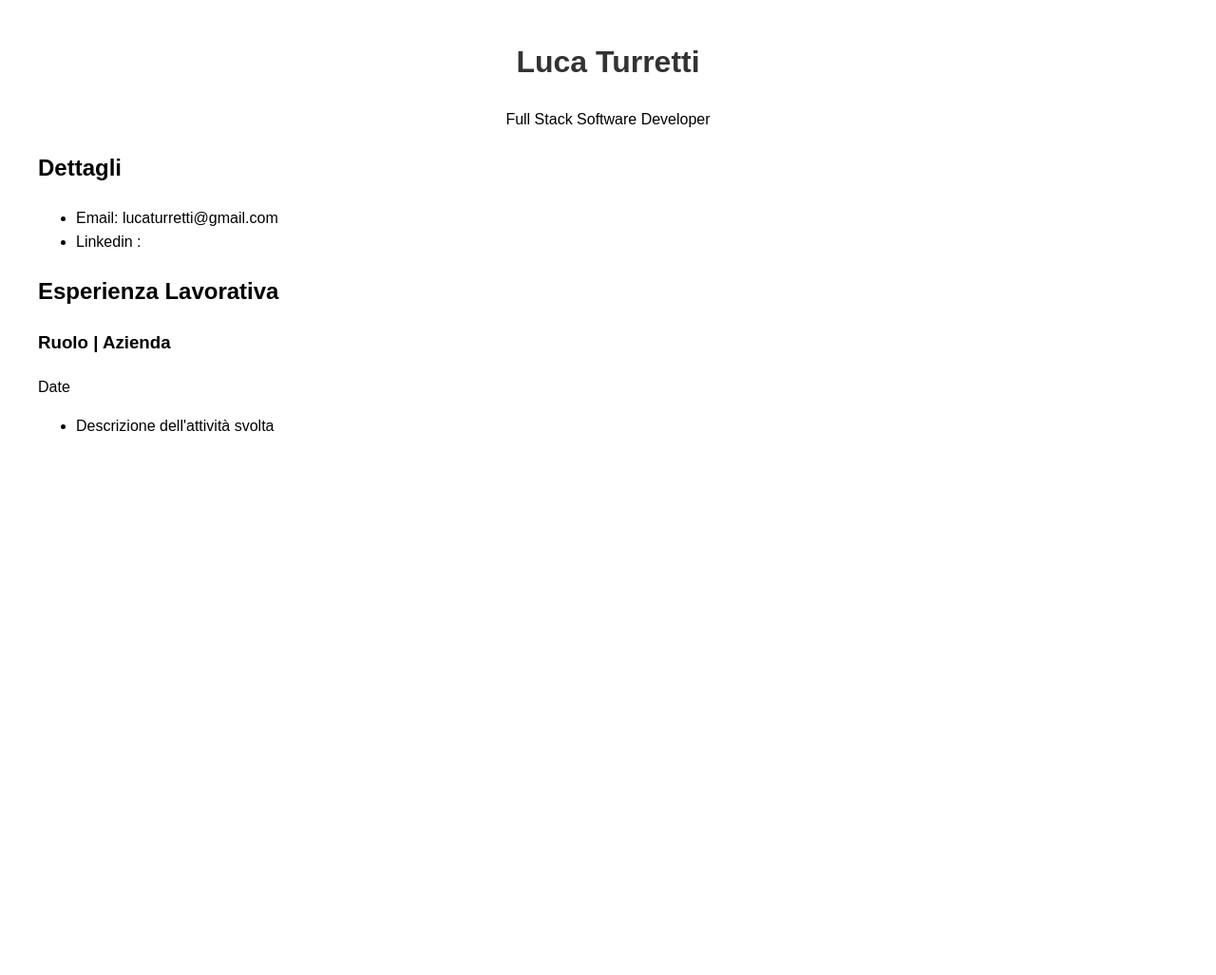
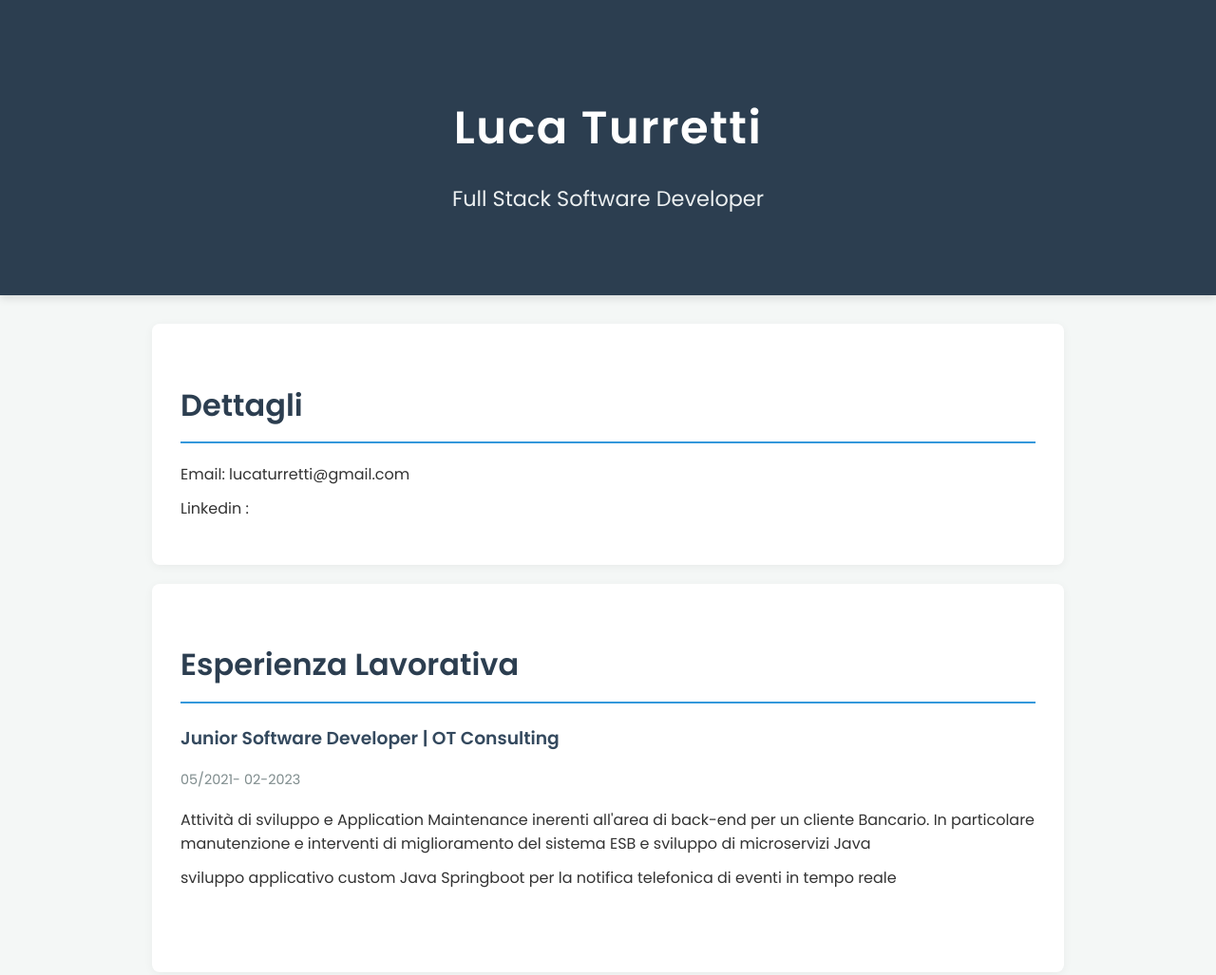
Before and after one commit to Turrett/Turrett.github.io, a plain HTML site: page index.html in a window 1280 px wide. Shown: the whole page at 95% size. Before the commit the page ends 800 px from the top, so only its background shows below. Drawn offline with Linux system fonts and the light colour scheme.

Commit message:
update style

```diff
--- a/index.html
+++ b/index.html
@@ -4,6 +4,7 @@
     <meta charset="UTF-8">
     <title>Il Mio Curriculum</title>
     <link rel="stylesheet" href="style.css">
+    <link href="https://fonts.googleapis.com/css2?family=Poppins:wght@300;400;600&display=swap" rel="stylesheet">
 </head>
 <body>
     <header>
@@ -20,10 +21,11 @@
     <section class="esperienza">
         <h2>Esperienza Lavorativa</h2>
         <div>
-            <h3>Ruolo | Azienda</h3>
-            <p>Date</p>
+            <h3>Junior Software Developer | OT Consulting</h3>
+            <p>05/2021- 02-2023</p>
             <ul>
-                <li>Descrizione dell'attività svolta</li>
+                <li>Attività di sviluppo e Application Maintenance inerenti all'area di back-end per un cliente Bancario. In particolare manutenzione e interventi di miglioramento del sistema ESB e sviluppo di microservizi Java</li>
+                <li>sviluppo applicativo custom Java Springboot per la notifica telefonica di eventi in tempo reale</li>
             </ul>
         </div>
     </section>
--- a/style.css
+++ b/style.css
@@ -1,14 +1,79 @@
 body {
-    font-family: sans-serif;
-    line-height: 1.6;
-    margin: 40px;
+    font-family: 'Poppins', sans-serif; /* Modern font */
+    line-height: 1.8;
+    margin: 0; /* Remove default margin */
+    background-color: #f4f7f6; /* Light background */
+    color: #333;
 }
 
 header {
     text-align: center;
-    margin-bottom: 20px;
+    padding: 60px 20px; /* More padding */
+    background-color: #2c3e50; /* Darker header background */
+    color: #fff;
+    margin-bottom: 30px;
+    box-shadow: 0 4px 8px rgba(0, 0, 0, 0.1);
 }
 
 h1 {
-    color: #333;
+    color: #fff; /* White color for header */
+    font-size: 3em; /* Larger heading */
+    margin-bottom: 10px;
+    letter-spacing: 1.5px;
 }
+
+header p {
+    font-size: 1.4em;
+    color: #ecf0f1;
+    margin-top: 0;
+}
+
+section {
+    background-color: #fff;
+    margin: 20px auto; /* Center sections with auto margin */
+    padding: 30px;
+    border-radius: 8px;
+    box-shadow: 0 2px 10px rgba(0, 0, 0, 0.05); /* Subtle shadow */
+    max-width: 900px; /* Max width for readability */
+}
+
+h2 {
+    color: #2c3e50; /* Darker color for section titles */
+    border-bottom: 2px solid #3498db; /* Blue underline */
+    padding-bottom: 10px;
+    margin-bottom: 20px;
+    font-size: 2em;
+}
+
+.dettagli ul,
+.esperienza ul {
+    list-style: none; /* Remove bullet points */
+    padding: 0;
+}
+
+.dettagli li,
+.esperienza li {
+    margin-bottom: 10px;
+    line-height: 1.6;
+}
+
+.esperienza div {
+    margin-bottom: 25px;
+    padding-bottom: 15px;
+    border-bottom: 1px dashed #eee;
+}
+
+.esperienza div:last-child {
+    border-bottom: none;
+}
+
+.esperienza h3 {
+    color: #34495e;
+    margin-bottom: 5px;
+}
+
+.esperienza p {
+    color: #7f8c8d;
+    font-size: 0.9em;
+    margin-bottom: 10px;
+}
```
